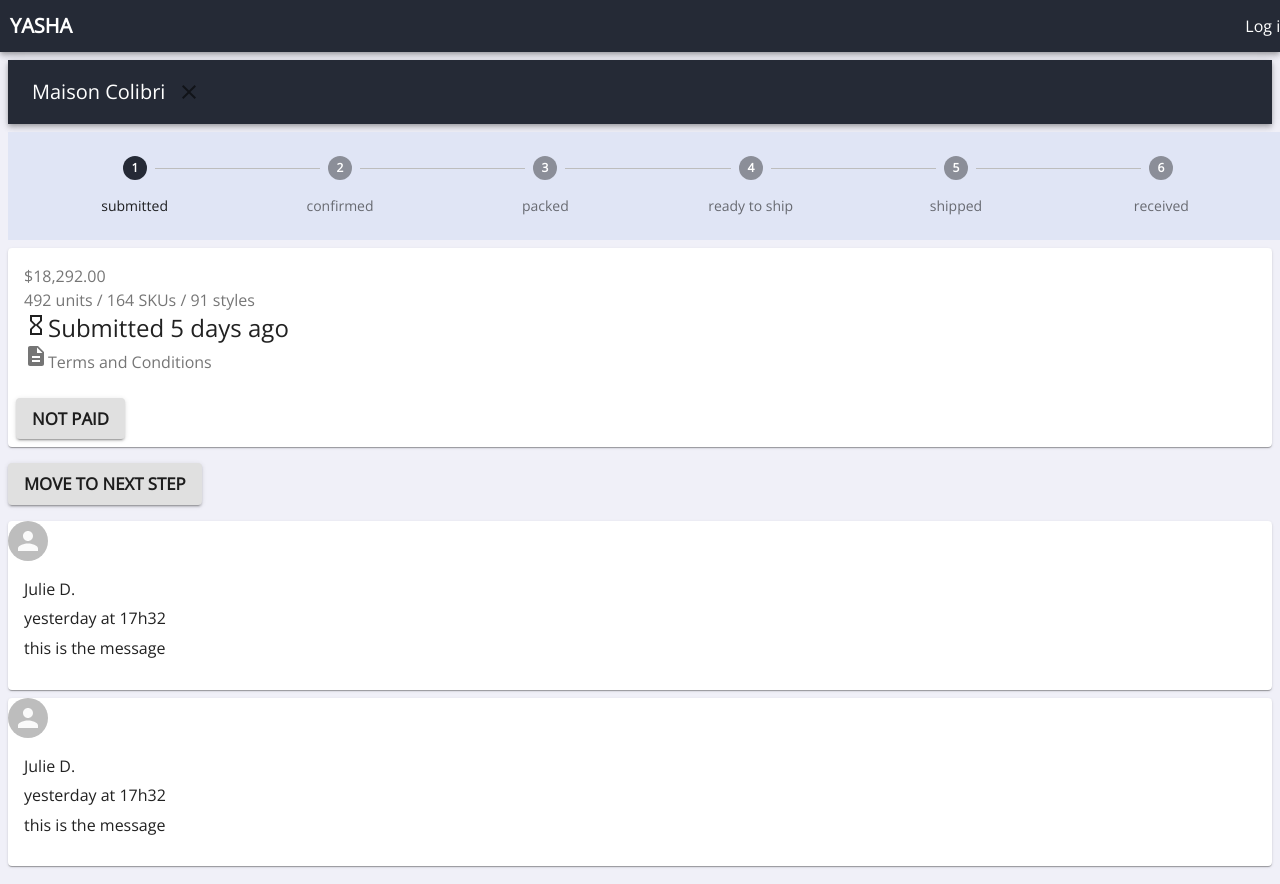
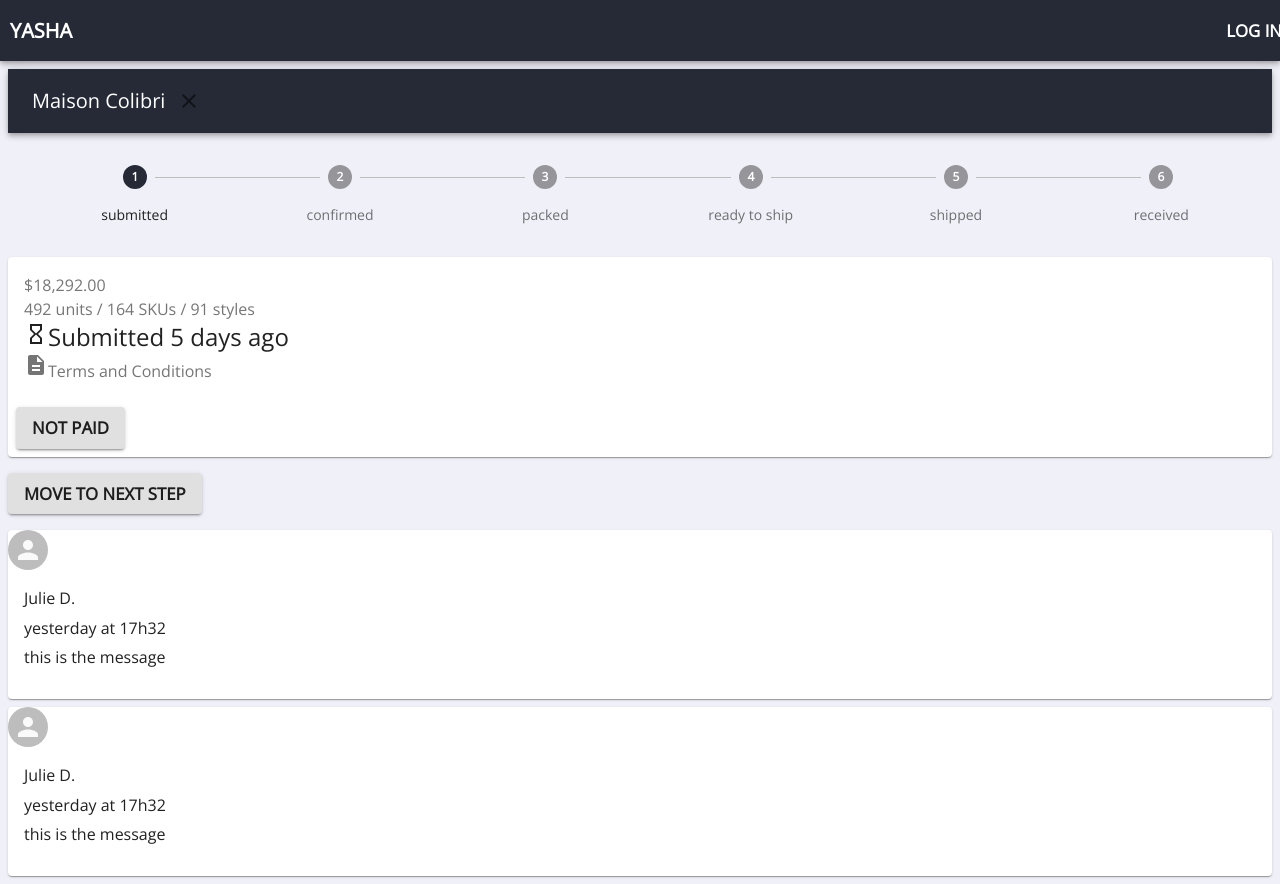
Before and after one commit to elisachen86/Ironhack-Project-3-Yasha-Client, a React (Create React App) app: page /order in a window 1280 px wide. Built offline with nearby package versions, Linux system fonts and the light colour scheme; no server answers.

Commit message:
minor styling changes

```diff
--- a/src/components/NavMain.jsx
+++ b/src/components/NavMain.jsx
@@ -69,7 +69,6 @@
           </NavLink>
         </Grid>
         <Grid item>
-          <ul className="nav-list">
           {context.isLoggedIn && (
             <React.Fragment>
               <Grid container justify="center" className={classes.root}>
@@ -119,15 +118,16 @@
           )}
           {!context.isLoggedIn && (
             <React.Fragment>
-                <li>
-                  <NavLink to="/signin">Log in</NavLink>
-                </li>
+              <Grid item>
+                <Button href="/signin" color="inherit">
+                  Log in
+                </Button>
+              </Grid>
               {/* <li>
               <NavLink to="/signup">Create account</NavLink>
             </li> */}
             </React.Fragment>
           )}
-          </ul>
         </Grid>
       </Grid>
     </AppBar>
--- a/src/components/Stepper.jsx
+++ b/src/components/Stepper.jsx
@@ -1,17 +1,16 @@
-import React from 'react';
-import { makeStyles } from '@material-ui/core/styles';
-import Stepper from '@material-ui/core/Stepper';
-import Step from '@material-ui/core/Step';
-import StepLabel from '@material-ui/core/StepLabel';
-import Button from '@material-ui/core/Button';
-import Typography from '@material-ui/core/Typography';
-import '../styles/orders.css'
-
+import React from "react";
+import { makeStyles } from "@material-ui/core/styles";
+import Stepper from "@material-ui/core/Stepper";
+import Step from "@material-ui/core/Step";
+import StepLabel from "@material-ui/core/StepLabel";
+import Button from "@material-ui/core/Button";
+import Typography from "@material-ui/core/Typography";
+import "../styles/orders.css";
 
 const useStyles = makeStyles((theme) => ({
   root: {
-      width: '100%',
-      backgroundColor: 'rgb(224, 229, 245) !important'
+    width: "100%",
+    backgroundColor: "none",
   },
   backButton: {
     marginRight: theme.spacing(1),
@@ -22,34 +21,37 @@
   },
 }));
 
-
-
 const useStepperStyles = makeStyles({
-      paper:{
-          backgroundColor:"transparent"
-      }
-  })
+  paper: {
+    backgroundColor: "transparent",
+  },
+});
 
 function getSteps() {
-    return   ['submitted', 'confirmed', 'packed', 'ready to ship', 'shipped', 'received'];
+  return [
+    "submitted",
+    "confirmed",
+    "packed",
+    "ready to ship",
+    "shipped",
+    "received",
+  ];
 }
 
-
-
-
 function getStepContent(stage) {
-    switch (stage) { // stage c'est l'étape
+  switch (
+    stage // stage c'est l'étape
+  ) {
     case "submitted": // la partie de l'array qui change
-        return  <div>fejfeiafjaoifjaiofjaeiofjaoijfao</div>; // la partie jsx qui va être render dynamiquement
+      return <div>fejfeiafjaoifjaiofjaeiofjaoijfao</div>; // la partie jsx qui va être render dynamiquement
     case "completed":
-        return 'What is an ad group anyways?';
+      return "What is an ad group anyways?";
     case "ready_to_ship":
-        return 'This is the bit I really care about!';
+      return "This is the bit I really care about!";
     default:
-        return 'Unknown stepIndex';
+      return "Unknown stepIndex";
   }
 }
-
 
 export default function HorizontalLabelPositionBelowStepper(props) {
   const classes = useStyles();
@@ -57,18 +59,19 @@
   const steps = getSteps();
   const stepperClasses = useStepperStyles();
 
-
-
-
-
-
-
   return (
     <div className={classes.root}>
-        <Stepper activeStep={0} classes={{ // active step c'est le stage en cours
-            root: stepperClasses.paper // cette ligne sert à override le css du component (pour le rendre transparent)
-        }} alternativeLabel>
-          {steps.map((label) => ( // ici on map l'array avec en dessous chaque label (inscription en dessous du point)
+      <Stepper
+        activeStep={0}
+        classes={{
+          // active step c'est le stage en cours
+          root: stepperClasses.paper, // cette ligne sert à override le css du component (pour le rendre transparent)
+        }}
+        alternativeLabel
+      >
+        {steps.map((
+          label // ici on map l'array avec en dessous chaque label (inscription en dessous du point)
+        ) => (
           <Step key={label}>
             <StepLabel>{label}</StepLabel>
           </Step>
@@ -77,13 +80,14 @@
       <div>
         {activeStep === steps.length ? ( // ici on a un ternary. en gros: si on arrive à la fin de l'array, on a "all steps completed" sinon on peut progresser
           <div className="container">
-              <Typography className={classes.instructions}>All steps completed</Typography>
-              <Button >Reset</Button>
+            <Typography className={classes.instructions}>
+              All steps completed
+            </Typography>
+            <Button>Reset</Button>
           </div>
         ) : (
           <div>
             {/* <Typography className={classes.instructions}>{getStepContent(activeStep)}</Typography> */}
-
           </div>
         )}
       </div>
```
Lines whose indentation alone changed are shown as unchanged.
